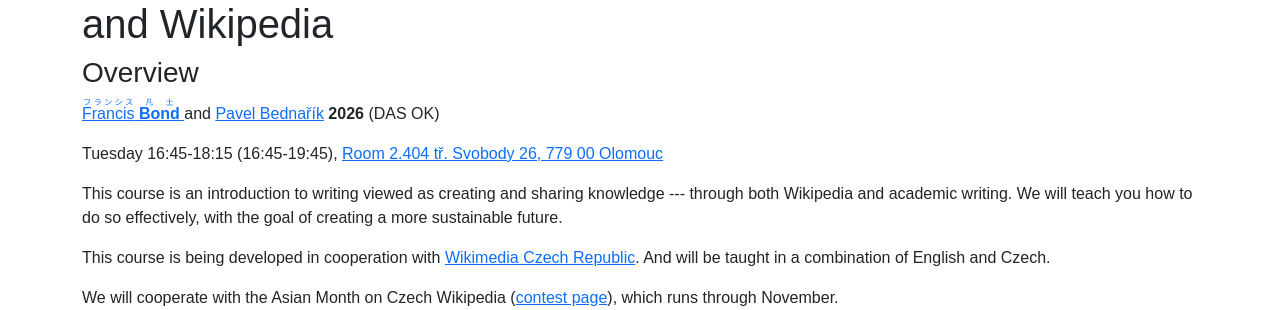
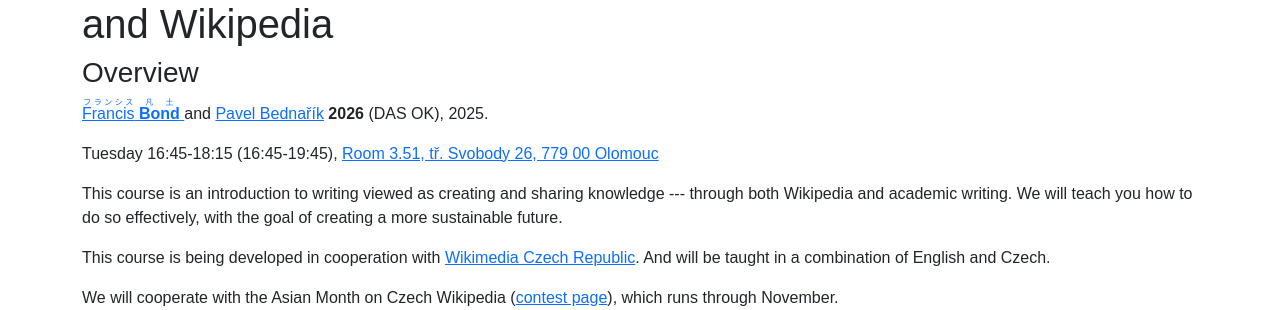
Before and after one commit to bond-lab/Open-Knowledge, a Flask app: page / in a window 1280 px wide. Shown: the part 128-438 px from the top of the page. Run offline with Flask 3, Linux system fonts and the light colour scheme.

Commit message:
updated room, noted this is the second year we taught it

```diff
--- a/docs/index.html
+++ b/docs/index.html
@@ -77,10 +77,10 @@
     <rb><b>Bond</b></rb>
     <rp>(</rp><rt>凡土</rt><rp>)</rp>
 </ruby></a> and <a href='mailto:pavel.bednarik@wikimedia.cz'>Pavel Bednařík</a>
-  <strong>2026</strong> (DAS OK)
+  <strong>2026</strong> (DAS OK), 2025.
 
 <p>Tuesday 16:45-18:15 (16:45-19:45),
-  <a href='https://mapy.upol.cz/en?prac=64'>Room 2.404 tř. Svobody 26,
+  <a href='https://mapy.upol.cz/en?prac=64'>Room 3.51, tř. Svobody 26,
   779 00 Olomouc</a>
 
 
--- a/web/templates/index.html
+++ b/web/templates/index.html
@@ -15,10 +15,10 @@
     <rb><b>Bond</b></rb>
     <rp>(</rp><rt>凡土</rt><rp>)</rp>
 </ruby></a> and <a href='mailto:pavel.bednarik@wikimedia.cz'>Pavel Bednařík</a>
-  <strong>2026</strong> (DAS OK)
+  <strong>2026</strong> (DAS OK), 2025.
 
 <p>Tuesday 16:45-18:15 (16:45-19:45),
-  <a href='https://mapy.upol.cz/en?prac=64'>Room 2.404 tř. Svobody 26,
+  <a href='https://mapy.upol.cz/en?prac=64'>Room 3.51, tř. Svobody 26,
   779 00 Olomouc</a>
 
 
```
